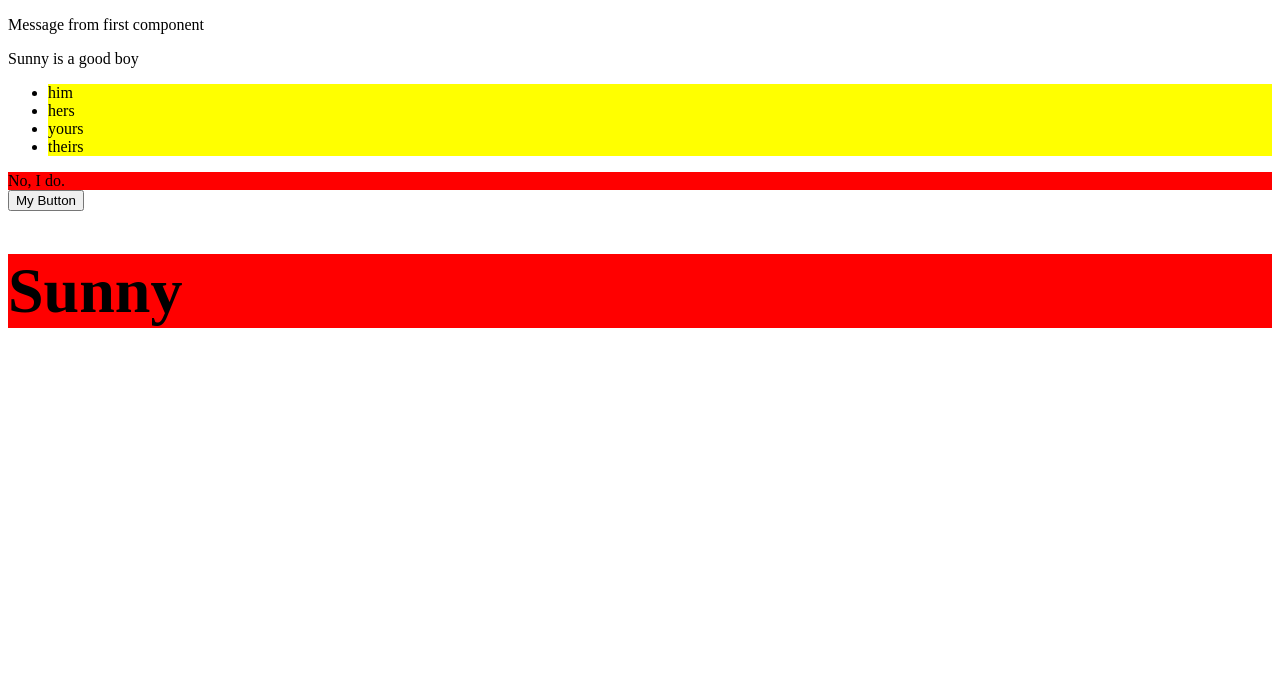
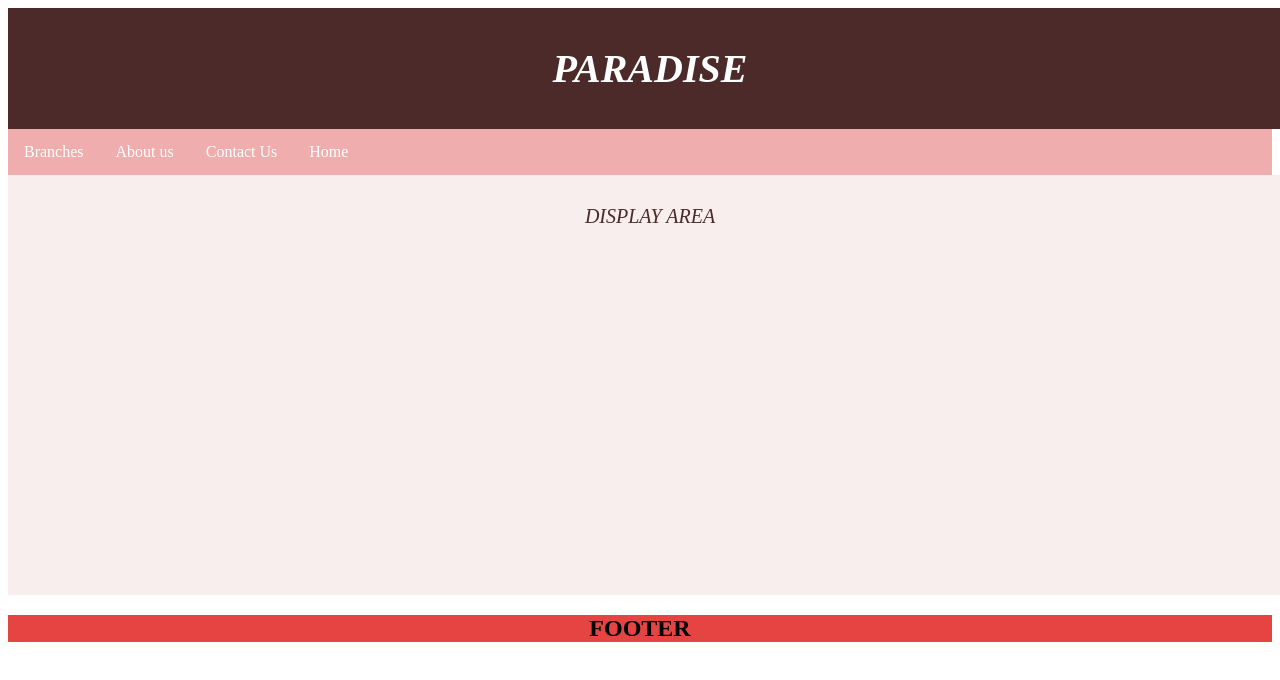
Before and after one commit to sampathkumar-akula/sample-, an Angular app: page / in a window 1280 px wide. Shown: the top 680 px of the page. Built offline with nearby package versions, Linux system fonts and the light colour scheme.

Commit message:
restaurant

```diff
--- a/src/app/app.module.ts
+++ b/src/app/app.module.ts
@@ -17,6 +17,6 @@ import { RestaurantComponent } from './restaurant/restaurant.component';
     AppRoutingModule
   ],
   providers: [],
-  bootstrap: [FirstComponent]
+  bootstrap: [RestaurantComponent]
 })
 export class AppModule { }
--- a/src/app/restaurant/restaurant.component.css
+++ b/src/app/restaurant/restaurant.component.css
@@ -21,7 +21,7 @@ li {
     float: left;
 }
 
-li a {
+li  {
     display: block;
     color: white;
     text-align: center;
@@ -29,7 +29,7 @@ li a {
     text-decoration: none;
 }
 
-li a:hover {
+li:hover {
     background-color: #111;
 }
 
--- a/src/app/restaurant/restaurant.component.html
+++ b/src/app/restaurant/restaurant.component.html
@@ -1,24 +1,14 @@
-<p>restaurant works!</p>
-<div onload="myFunction()">
 <div class="header">
-        <h1 id="name"></h1>
+    <h1>{{forms.title}}</h1>
 </div>
-
 <div class="navbar">
     <ul>
-
-
-            <li *ngFor="let arr of list" >{{ forms.list }}</li>
-
-
+        <li *ngFor="let arr of forms.list" (click)="previewUrl(arr.link ,'dis')">{{ arr.listkey }}</li>
     </ul>
 </div>
-
 <div class="disparea" id="dis">
     <p>DISPLAY AREA</p>
 </div>
-
 <div class="footer" style="background-color:rgb(230, 67, 67); ">
-        <h2 style="text-align: center;">Footer</h2>
+    <h2 style="text-align: center;">{{ forms.foot}}</h2>
 </div>
-</div>
--- a/src/app/restaurant/restaurant.component.ts
+++ b/src/app/restaurant/restaurant.component.ts
@@ -38,18 +38,9 @@ forms = {
 
 }
 
-previewUrl(id, target) {
-clearTimeout(window.ht);
-var displaylink;
-forms.list.forEach(function(entry) {
-entry.listkey = entry.listkey.replace(/\s/g, '')
-if(entry.listkey.toLowerCase() === id.toLowerCase()){
-displaylink = entry.link;
-}
-});
-window.ht = setTimeout(function () {
-var div = document.getElementById(target);
+previewUrl(displaylink:any, target:any) {
+let div:any;
+ div = document.getElementById(target);
 div.innerHTML = '<iframe style="width:600px;height:350px;" frameborder="0" src="' + displaylink + '" />';
-}, 20);
 }
 }
--- a/src/index.html
+++ b/src/index.html
@@ -9,6 +9,7 @@
 </head>
 <body>
   <!-- <app-root></app-root> -->
-  <app-first></app-first>
+  <!-- <app-first></app-first> -->
+  <app-restaurant></app-restaurant>
 </body>
 </html>
```
Lines whose indentation alone changed are shown as unchanged.
